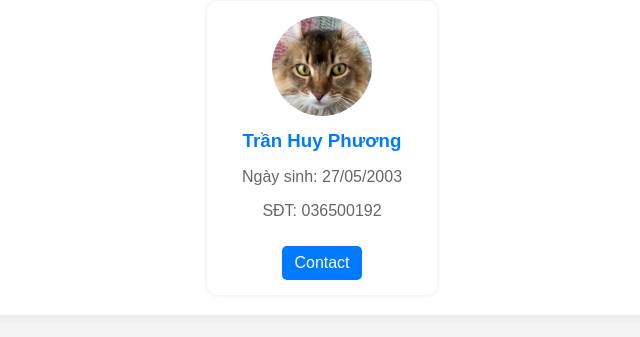
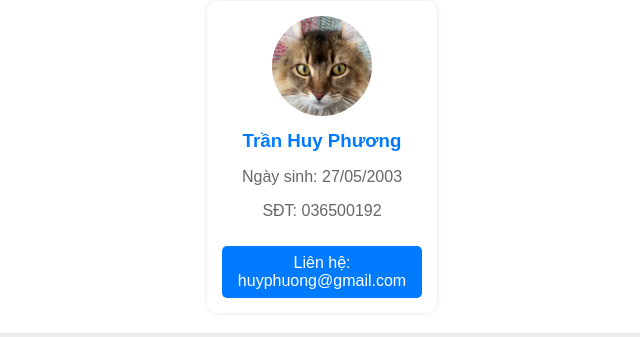
Before and after one commit to NTThuan2k3/Nhom22, a plain HTML site: page TranHuyPhuong.html in a window 1280 px wide. Shown: the part 99-436 px from the top of the page, without its empty margins (318-958 px from the left). Drawn offline with Linux system fonts and the light colour scheme.

Commit message:
Update TranHuyPhuong.html

```diff
--- a/TranHuyPhuong.html
+++ b/TranHuyPhuong.html
@@ -88,7 +88,7 @@
                 <h3>Trần Huy Phương</h3>
                 <p>Ngày sinh: 27/05/2003</p>
                 <p>SĐT: 036500192</p>
-                <a href="#">Contact</a>
+                    <a href="#">Liên hệ: huyphuong@gmail.com</a>
             </div>
         </div>
     </div>
```
